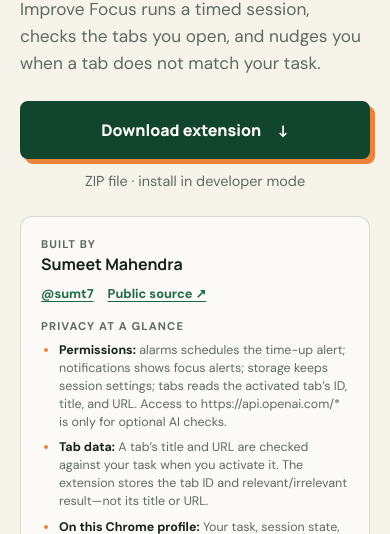
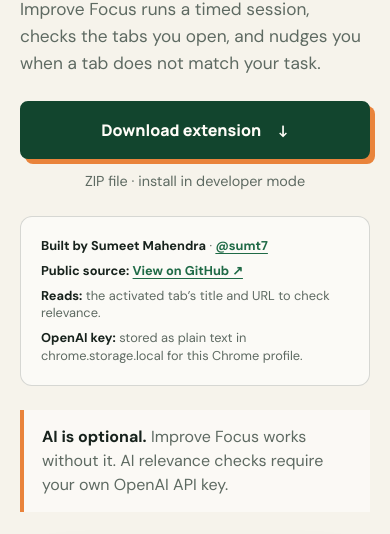
Before and after one commit to sumt7/improve-focus, a browser extension: page site/index.html in a window 390 px wide. Shown: the part 310-844 px from the top of the page. Drawn offline with Linux system fonts and the light colour scheme.

Commit message:
Clarify-install-trust-and-mobile-taps

```diff
--- a/site/index.html
+++ b/site/index.html
@@ -29,6 +29,12 @@
     <meta name="twitter:creator" content="@sumt7">
     <link rel="stylesheet" href="/styles.css">
     <script src="/script.js" defer></script>
+    <script>
+      window.va = window.va || function () {
+        (window.vaq = window.vaq || []).push(arguments);
+      };
+    </script>
+    <script defer src="/_vercel/insights/script.js"></script>
   </head>
   <body>
     <header class="site-header">
@@ -50,23 +56,10 @@
             <span class="file-note">ZIP file · install in developer mode</span>
           </div>
           <aside class="trust-block" aria-labelledby="trust-title">
-            <div class="trust-top">
-              <div>
-                <span class="trust-kicker">Built by</span>
-                <strong id="trust-title">Sumeet Mahendra</strong>
-              </div>
-              <div class="trust-links">
-                <a href="https://x.com/sumt7">@sumt7</a>
-                <a href="https://github.com/sumt7/improve-focus">Public source ↗</a>
-              </div>
-            </div>
-            <p class="trust-label">Privacy at a glance</p>
-            <ul>
-              <li><strong>Permissions:</strong> alarms schedules the time-up alert; notifications shows focus alerts; storage keeps session settings; tabs reads the activated tab’s ID, title, and URL. Access to https://api.openai.com/* is only for optional AI checks.</li>
-              <li><strong>Tab data:</strong> A tab’s title and URL are checked against your task when you activate it. The extension stores the tab ID and relevant/irrelevant result—not its title or URL.</li>
-              <li><strong>On this Chrome profile:</strong> Your task, session state, counts, check status, and API key use chrome.storage.local. The key is saved as the plain-text value openAiApiKey; the code does not encrypt it.</li>
-              <li><strong>Optional AI:</strong> Without a key, the keyword check runs on-device. For an AI check, your key is sent to OpenAI as authorization, and your task, the active tab title, and its URL are sent in the request. The request sets store: false. The source contains no analytics or developer backend.</li>
-            </ul>
+            <p id="trust-title"><strong>Built by Sumeet Mahendra</strong> · <a href="https://x.com/sumt7">@sumt7</a></p>
+            <p><strong>Public source:</strong> <a href="https://github.com/sumt7/improve-focus">View on GitHub ↗</a></p>
+            <p><strong>Reads:</strong> the activated tab’s title and URL to check relevance.</p>
+            <p><strong>OpenAI key:</strong> stored as plain text in chrome.storage.local for this Chrome profile.</p>
           </aside>
           <p class="ai-note"><strong>AI is optional.</strong> Improve Focus works without it. AI relevance checks require your own OpenAI API key.</p>
         </div>
@@ -94,7 +87,7 @@
         <div class="section-heading">
           <p class="eyebrow">Chrome setup</p>
           <h2 id="install-title">Install in about two minutes.</h2>
-          <p>Chrome calls this an “unpacked extension” because it comes directly from a folder, not the Chrome Web Store.</p>
+          <p>This is a manual Chrome extension install. It takes six steps and requires Developer mode to be turned on.</p>
         </div>
 
         <ol class="steps">
--- a/site/styles.css
+++ b/site/styles.css
@@ -72,17 +72,10 @@ h1 { margin: 0; font-size: clamp(3.7rem, 7vw, 6.7rem); line-height: 0.92; letter
 .button:hover { transform: translate(-2px, -2px); box-shadow: 8px 8px 0 var(--orange); }
 .button:focus-visible, a:focus-visible { outline: 3px solid var(--orange); outline-offset: 4px; }
 .file-note { color: var(--muted); font-size: 0.9rem; }
-.trust-block { max-width: 620px; margin-top: 26px; padding: 20px; border: 1px solid var(--line); border-radius: 12px; background: rgba(255,255,255,.56); }
-.trust-top { display: flex; align-items: flex-end; justify-content: space-between; gap: 18px; }
-.trust-top > div:first-child { display: flex; flex-direction: column; gap: 2px; }
-.trust-kicker, .trust-label { color: var(--muted); font-size: .7rem; font-weight: 800; letter-spacing: .1em; text-transform: uppercase; }
-.trust-top strong { font-family: "Manrope", sans-serif; font-size: 1rem; }
-.trust-links { display: flex; gap: 14px; font-size: .8rem; font-weight: 700; }
-.trust-links a { color: var(--green); text-underline-offset: 3px; }
-.trust-label { margin: 17px 0 8px; }
-.trust-block ul { margin: 0; padding-left: 18px; display: grid; gap: 7px; color: var(--muted); font-size: .78rem; line-height: 1.45; }
-.trust-block li::marker { color: var(--orange); }
-.trust-block li strong { color: var(--ink); }
+.trust-block { max-width: 620px; margin-top: 26px; padding: 20px; display: grid; gap: 7px; border: 1px solid var(--line); border-radius: 12px; background: rgba(255,255,255,.56); }
+.trust-block p { margin: 0; color: var(--muted); font-size: .8rem; line-height: 1.4; }
+.trust-block strong { color: var(--ink); }
+.trust-block a { color: var(--green); font-weight: 700; text-underline-offset: 3px; }
 .ai-note { max-width: 570px; margin: 30px 0 0; padding: 15px 18px; border-left: 4px solid var(--orange); background: rgba(255,255,255,.48); color: var(--muted); line-height: 1.5; }
 .ai-note strong { color: var(--ink); }
 .product-preview { position: relative; padding: 30px; border: 1px solid rgba(18,69,46,.2); border-radius: 20px; background: var(--white); box-shadow: var(--shadow); transform: rotate(1.2deg); }
@@ -147,7 +140,7 @@ footer span { font-family: "Manrope"; font-weight: 800; color: white; }
   .hero-actions { align-items: stretch; gap: 13px; }
   .hero-actions .button { width: 100%; justify-content: center; }
   .file-note { width: 100%; text-align: center; }
-  .trust-top { align-items: flex-start; flex-direction: column; gap: 10px; }
+  .site-header a, footer a { min-height: 44px; display: inline-flex; align-items: center; padding-top: 10px; padding-bottom: 10px; }
   .ai-note { margin-top: 24px; }
   .product-preview { width: 100%; max-width: 100%; margin: 0; padding: 22px; transform: none; }
   .product-preview::before { inset: -8px 8px 8px -8px; border-radius: 20px; }
```
Also changed, not shown: 1 other file.
